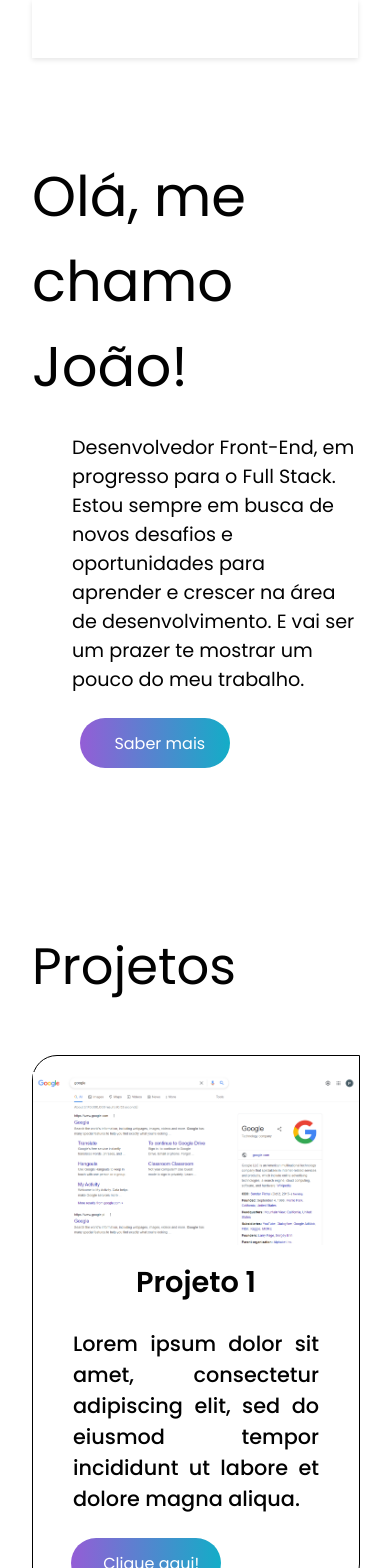
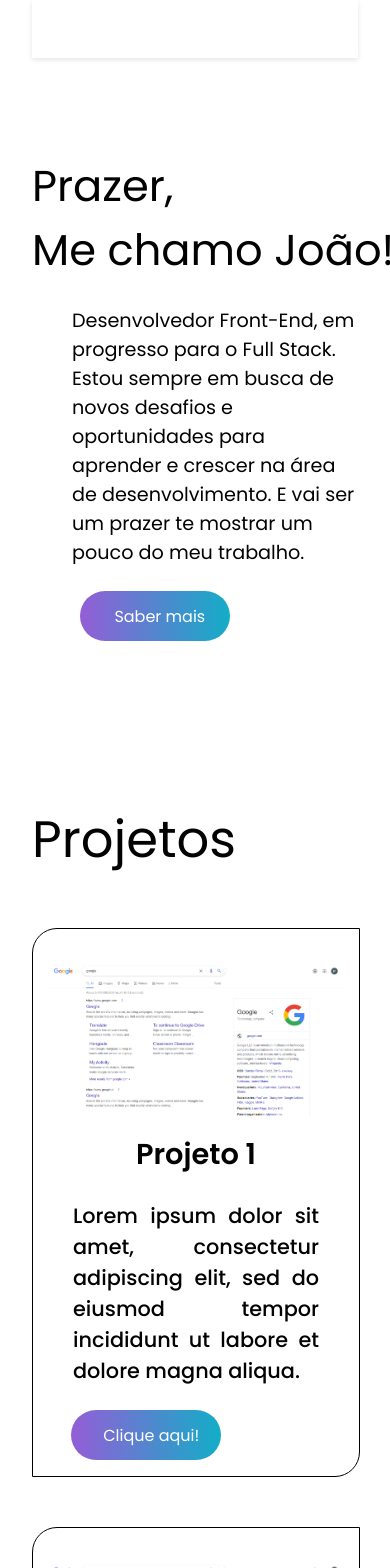
Before and after one commit to VictorRoxinho/Portfolio, a React (Vite) app in the folder Portfolio/: page / in a window 390 px wide. Shown: the top 1568 px of the page. Built offline with nearby package versions, Linux system fonts and the light colour scheme; some icons are missing.

Commit message:
Update personal infos

```diff
--- a/Portfolio/src/App.css
+++ b/Portfolio/src/App.css
@@ -15,6 +15,7 @@
   --background-light: #ffffff;
   --background-dark: #0e1625;
   --line-color: var(--background-light);
+  --name-animation: var(--background-dark);
 }
 
 h1 {
@@ -43,6 +44,7 @@ body {
   background-color: var(--background-light);
   color: var(--text-primary-color);
   --line-color: var(--background-dark);
+  --name-animation: var(--background-dark);
   transition:
     background-color 1s ease,
     color 1s ease;
@@ -52,6 +54,7 @@ body.dark-theme {
   background-color: var(--background-dark);
   color: var(--text-secondary-color);
   --line-color: var(--background-light);
+  --name-animation: var(--background-light);
 }
 
 a {
--- a/Portfolio/src/sections/Body/body.css
+++ b/Portfolio/src/sections/Body/body.css
@@ -62,10 +62,12 @@ h3 {
   .project-card {
     width: 100%;
     height: auto;
+    padding: 1rem 0;
   }
 
   .project-card-banner {
-    width: 100%;
+    width: 90%;
     height: auto;
+    border-radius: 10px;
   }
 }
--- a/Portfolio/src/sections/Contact/contact.tsx
+++ b/Portfolio/src/sections/Contact/contact.tsx
@@ -19,10 +19,10 @@ function Contact() {
           </h2>
         </div>
         <div className='social-links-footer'>
-          <a href='#'>
+          <a href='https://github.com/VictorRoxinho' target='_blank'>
             <GitHubIcon style={{ fontSize: "4rem" }} />
           </a>
-          <a href='#'>
+          <a href='https://www.linkedin.com/in/jo%C3%A3o-victor-roxinho-0b2431250/' target='_blank'>
             <LinkedInIcon style={{ fontSize: "4rem" }} />{" "}
           </a>
         </div>
--- a/Portfolio/src/sections/Hero/hero.css
+++ b/Portfolio/src/sections/Hero/hero.css
@@ -41,6 +41,39 @@ nav {
 .description {
   font-size: 1.2rem;
   margin: 1.5rem 0 1.5rem 2.5rem;
+}
+
+.saudacao {
+  display: block;
+  border-right: 6px solid var(--line-color);
+  white-space: nowrap;
+  overflow: hidden;
+  width: 0;
+
+  animation:
+    mark 1s step-end infinite,
+    write 10s steps(15, end) infinite;
+}
+
+@keyframes mark {
+  50% {
+    border-right-color: transparent;
+  }
+}
+
+@keyframes write {
+  20% {
+    width: 13.5ch;
+  }
+  70% {
+    width: 13.5ch;
+  }
+  85% {
+    width: 0;
+  }
+  100% {
+    width: 0;
+  }
 }
 
 @media (min-width: 1280px) {
@@ -100,4 +133,8 @@ nav {
   .menu-links-close {
     display: none;
   }
+
+  .title {
+    font-size: 2.7rem;
+  }
 }
--- a/Portfolio/src/sections/Hero/hero.tsx
+++ b/Portfolio/src/sections/Hero/hero.tsx
@@ -1,5 +1,5 @@
 import { useTheme } from "../../themes/ThemeContext";
-import { useState } from "react";
+import { useState, useEffect } from "react";
 import "./hero.css";
 
 // Icons
@@ -17,8 +17,8 @@ function Hero() {
 
   const handleMenuToggle = () => {
     setIsMenuOpen(!isMenuOpen);
-    console.log(isMenuOpen);
   };
+
   return (
     <>
       <nav className='website-navbar'>
@@ -31,10 +31,10 @@ function Hero() {
           <a href='#'>Sobre mim</a>
         </div>
         <div className='sociallinks'>
-          <a href='#'>
+          <a href='https://github.com/VictorRoxinho/' target='_blank'>
             <GitHubIcon />
           </a>
-          <a href='#'>
+          <a href='https://www.linkedin.com/in/jo%C3%A3o-victor-roxinho-0b2431250/' target='_blank'>
             <LinkedInIcon />
           </a>
           <a href='#'>{isDarkMode ? <LightModeIcon onClick={toggleTheme} /> : <DarkModeIcon onClick={toggleTheme} />}</a>
@@ -43,11 +43,7 @@ function Hero() {
       {/* Mobile Navbar */}
       <nav className='mobile-navbar'>
         <div className='menu' onClick={() => handleMenuToggle()}>
-          {isMenuOpen ? (
-            <MenuOpenIcon style={{ fontSize: "3rem" }} /> // Ícone de fechar
-          ) : (
-            <MenuIcon style={{ fontSize: "3rem" }} /> // Ícone de hambúrguer
-          )}
+          {isMenuOpen ? <MenuOpenIcon style={{ fontSize: "3rem" }} /> : <MenuIcon style={{ fontSize: "3rem" }} />}
         </div>
         <div className={`${isMenuOpen ? "menu-links-open" : "menu-links-close"}`}>
           <LogoDevIcon style={{ fontSize: "3.5rem" }} />
@@ -67,7 +63,7 @@ function Hero() {
       </nav>
       <div className='about'>
         <h1 className='title'>
-          Olá, me chamo <span className='name'>João!</span> {/* Colocar efeito de escrever */}
+          Prazer, <span className='saudacao'>Me chamo João!</span>
         </h1>
         <p className='description'>
           Desenvolvedor Front-End, em progresso para o Full Stack. Estou sempre em busca de novos desafios e oportunidades para aprender e crescer na área de desenvolvimento. E vai ser um prazer te
```
